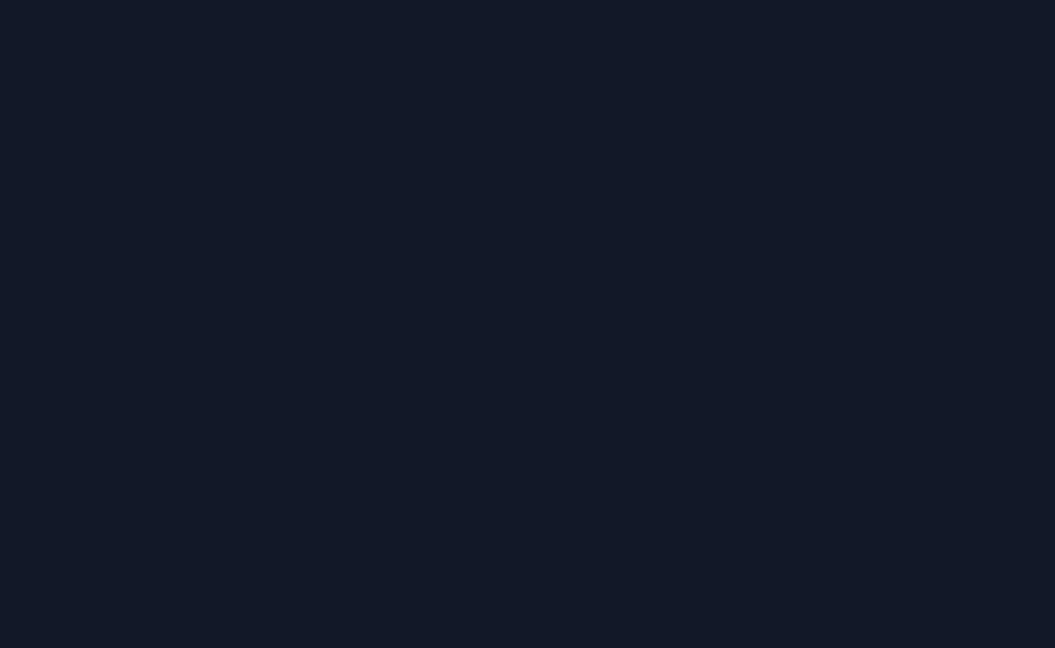
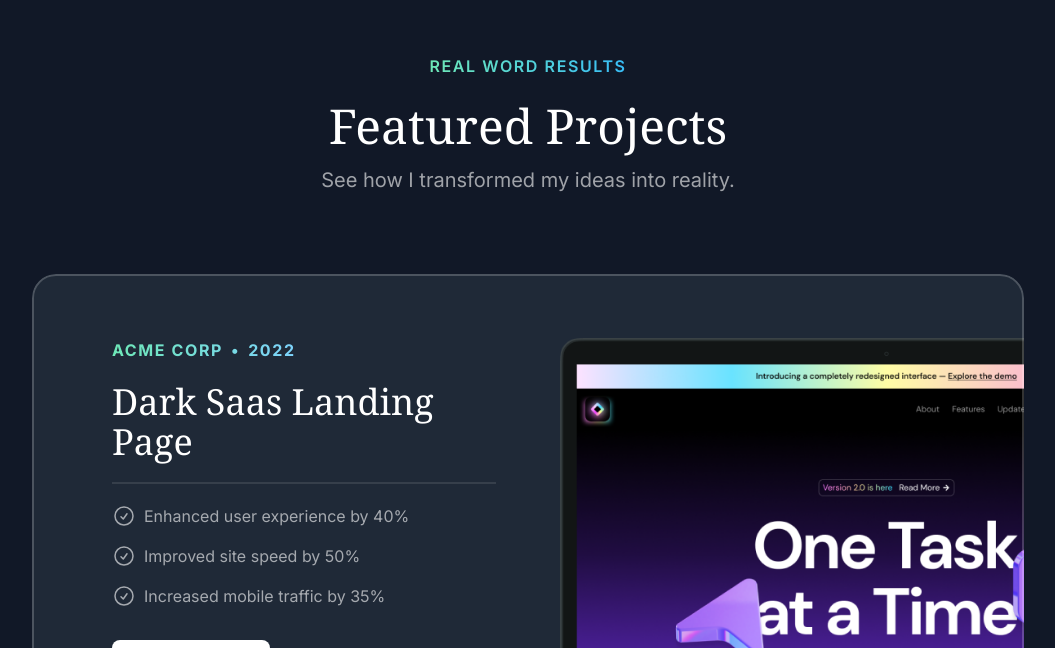
Before and after one commit to imantalebizadeh/portfolio-template, a Next.js app: page / in a window 1280 px wide. Shown: the part 842-1490 px from the top of the page, without its empty margins (112-1167 px from the left). Before the commit the page ends 1010 px from the top, so only its background shows below. Built offline with nearby package versions, Linux system fonts and the light colour scheme; a web font is replaced by a local one.

Commit message:
Add ProjectsSection component and integrate into HomePage

```diff
--- a/app/page.tsx
+++ b/app/page.tsx
@@ -1,11 +1,13 @@
 import Header from "@/components/layout/header";
 import HeroSection from "@/components/layout/hero-section";
+import ProjectsSection from "@/components/layout/projects-section";
 
-export default async function HomePage() {
+export default function HomePage() {
   return (
     <div>
       <Header />
       <HeroSection />
+      <ProjectsSection />
     </div>
   );
 }
--- /dev/null
+++ b/components/layout/projects-section.tsx
@@ -0,0 +1,75 @@
+import { PROJECTS } from "@/constants";
+import { buttonVariants } from "../ui/button";
+import Image from "next/image";
+import { ArrowUpRightIcon, CheckCircleIcon } from "../icons";
+import { cn } from "@/lib/utils";
+
+export default function ProjectsSection() {
+  return (
+    <section className="scroll-m-20 pb-16 xl:my-24" id="projects">
+      <div className="container">
+        <p className="mx-auto w-fit bg-gradient-to-r from-emerald-300 to-sky-400 bg-clip-text font-semibold tracking-widest text-transparent">
+          REAL WORD RESULTS
+        </p>
+        <h2 className="mt-6 text-center font-serif text-3xl md:text-5xl">
+          Featured Projects
+        </h2>
+        <p className="mt-4 text-center text-white/60 md:text-lg xl:text-xl">
+          See how I transformed my ideas into reality.
+        </p>
+
+        {/* Projects */}
+        <div className="mt-10 flex flex-col gap-20 md:mt-20">
+          {PROJECTS.map((project) => (
+            <div
+              key={project.title}
+              className="relative z-0 overflow-hidden rounded-3xl bg-gray-800 px-8 pt-8 after:pointer-events-none after:absolute after:inset-0 after:z-10 after:rounded-3xl after:border-2 after:border-white/20 after:content-[''] xl:px-20 xl:pt-16"
+            >
+              <div className="xl:grid xl:grid-cols-2 xl:gap-x-16">
+                <div className="xl:pb-16">
+                  <div className="inline-flex gap-x-2 bg-gradient-to-r from-emerald-300 to-sky-300 bg-clip-text font-bold uppercase tracking-widest text-transparent">
+                    <span>{project.company}</span>
+                    <span>&bull;</span>
+                    <span>{project.year}</span>
+                  </div>
+                  <h3 className="mt-2 font-serif text-2xl md:mt-5 md:text-4xl">
+                    {project.title}
+                  </h3>
+                  <hr className="my-4 border-t-2 border-white/10 md:my-5" />
+                  <ul className="flex flex-col gap-y-4">
+                    {project.results.map((result) => (
+                      <li
+                        key={result.title}
+                        className="flex items-center gap-x-2 text-sm text-white/60 md:text-base"
+                      >
+                        <CheckCircleIcon className="size-5 md:size-6" />
+                        {result.title}
+                      </li>
+                    ))}
+                  </ul>
+                  <a
+                    href={project.link}
+                    className={cn(
+                      buttonVariants(),
+                      "z-20 my-8 w-full font-bold md:w-auto xl:mb-0",
+                    )}
+                  >
+                    View Project <ArrowUpRightIcon className="size-4" />
+                  </a>
+                </div>
+
+                <div className="relative">
+                  <Image
+                    src={project.image}
+                    alt={project.title}
+                    className="-mb-4 w-full max-w-full md:mb-0 xl:absolute xl:h-full xl:w-auto xl:max-w-none"
+                  />
+                </div>
+              </div>
+            </div>
+          ))}
+        </div>
+      </div>
+    </section>
+  );
+}
--- a/constants/index.tsx
+++ b/constants/index.tsx
@@ -1,4 +1,9 @@
 import { JSX } from "react";
+
+import darkSaasLandingPage from "@/public/images/dark-saas-landing-page.png";
+import lightSaasLandingPage from "@/public/images/light-saas-landing-page.png";
+import aiStartupLandingPage from "@/public/images/ai-startup-landing-page.png";
+
 import { SparkleIcon, StarIcon } from "@/components/icons";
 
 const NAV_ITEMS: { id: number; title: string; url: string }[] = [
@@ -65,4 +70,43 @@ const STARS_ICONS: {
   },
 ];
 
-export { NAV_ITEMS, STARS_ICONS };
+const PROJECTS = [
+  {
+    company: "Acme Corp",
+    year: "2022",
+    title: "Dark Saas Landing Page",
+    results: [
+      { title: "Enhanced user experience by 40%" },
+      { title: "Improved site speed by 50%" },
+      { title: "Increased mobile traffic by 35%" },
+    ],
+    link: "https://youtu.be/4k7IdSLxh6w",
+    image: darkSaasLandingPage,
+  },
+  {
+    company: "Innovative Co",
+    year: "2021",
+    title: "Light Saas Landing Page",
+    results: [
+      { title: "Boosted sales by 20%" },
+      { title: "Expanded customer reach by 35%" },
+      { title: "Increased brand awareness by 15%" },
+    ],
+    link: "https://youtu.be/7hi5zwO75yc",
+    image: lightSaasLandingPage,
+  },
+  {
+    company: "Quantum Dynamics",
+    year: "2023",
+    title: "AI Startup Landing Page",
+    results: [
+      { title: "Enhanced user experience by 40%" },
+      { title: "Improved site speed by 50%" },
+      { title: "Increased mobile traffic by 35%" },
+    ],
+    link: "https://youtu.be/Z7I5uSRHMHg",
+    image: aiStartupLandingPage,
+  },
+];
+
+export { NAV_ITEMS, STARS_ICONS, PROJECTS };
```
